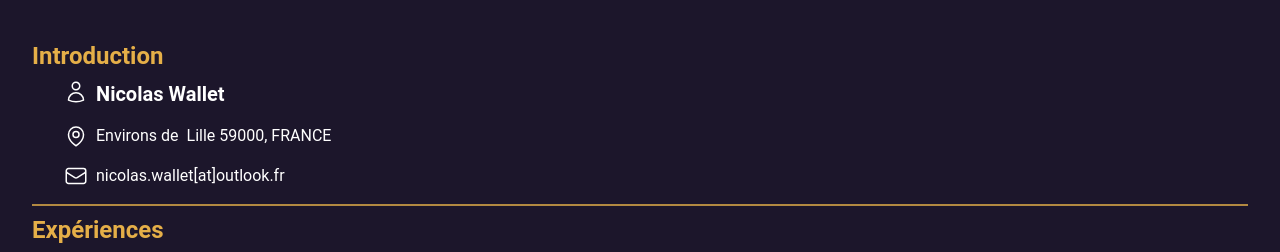
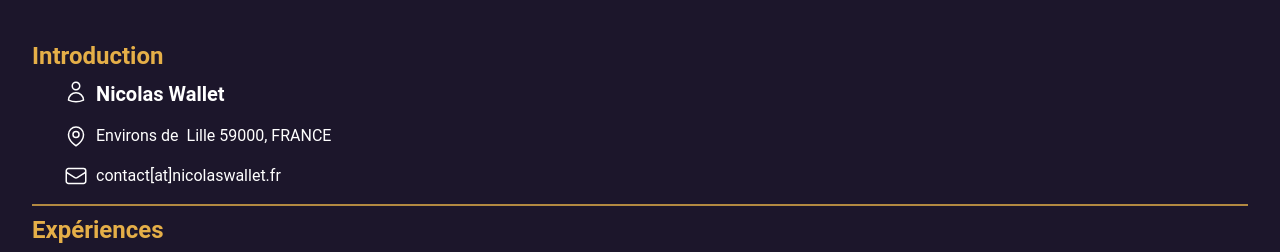
Before and after one commit to Deuzwood/nicolaswallet, an Angular app: page / in a window 1280 px wide. Shown: the top 252 px of the page. Built offline with nearby package versions, Linux system fonts and the light colour scheme.

Commit message:
Fix typo

```diff
--- a/src/app/app.component.html
+++ b/src/app/app.component.html
@@ -29,12 +29,12 @@
           <path stroke-linecap="round" stroke-linejoin="round"
             d="M21.75 6.75v10.5a2.25 2.25 0 01-2.25 2.25h-15a2.25 2.25 0 01-2.25-2.25V6.75m19.5 0A2.25 2.25 0 0019.5 4.5h-15a2.25 2.25 0 00-2.25 2.25m19.5 0v.243a2.25 2.25 0 01-1.07 1.916l-7.5 4.615a2.25 2.25 0 01-2.36 0L3.32 8.91a2.25 2.25 0 01-1.07-1.916V6.75" />
         </svg>
-        nicolas.wallet[at]outlook.fr
+        contact[at]nicolaswallet.fr
       </p>
     </div>
   </div>
   <div>
-    <h2 class=" text-2xl py-2 font-semibold">Expériences</h2>
+    <h2 class="text-2xl py-2 font-semibold">Expériences</h2>
 
     <div class="border-l-2 border-primary px-2"><small
         class="float-right rounded-full px-2 border border-primary">Depuis Septembre
@@ -51,7 +51,7 @@
     </div>
   </div>
   <div>
-    <h2 class=" text-2xl py-2 font-semibold">Formation</h2>
+    <h2 class="text-2xl py-2 font-semibold">Formation</h2>
     <div class="px-2 flex flex-col gap-2">
       <div>
         <small class="float-right">2020-2022</small>
@@ -77,7 +77,7 @@
     </div>
   </div>
   <div>
-    <h2 class=" text-2xl py-2 font-semibold">Loisirs</h2>
+    <h2 class="text-2xl py-2 font-semibold">Loisirs</h2>
     <div class="ml-5">
       <p>Course à pied - Cyclisme</p>
       <p>Échecs</p>
```
